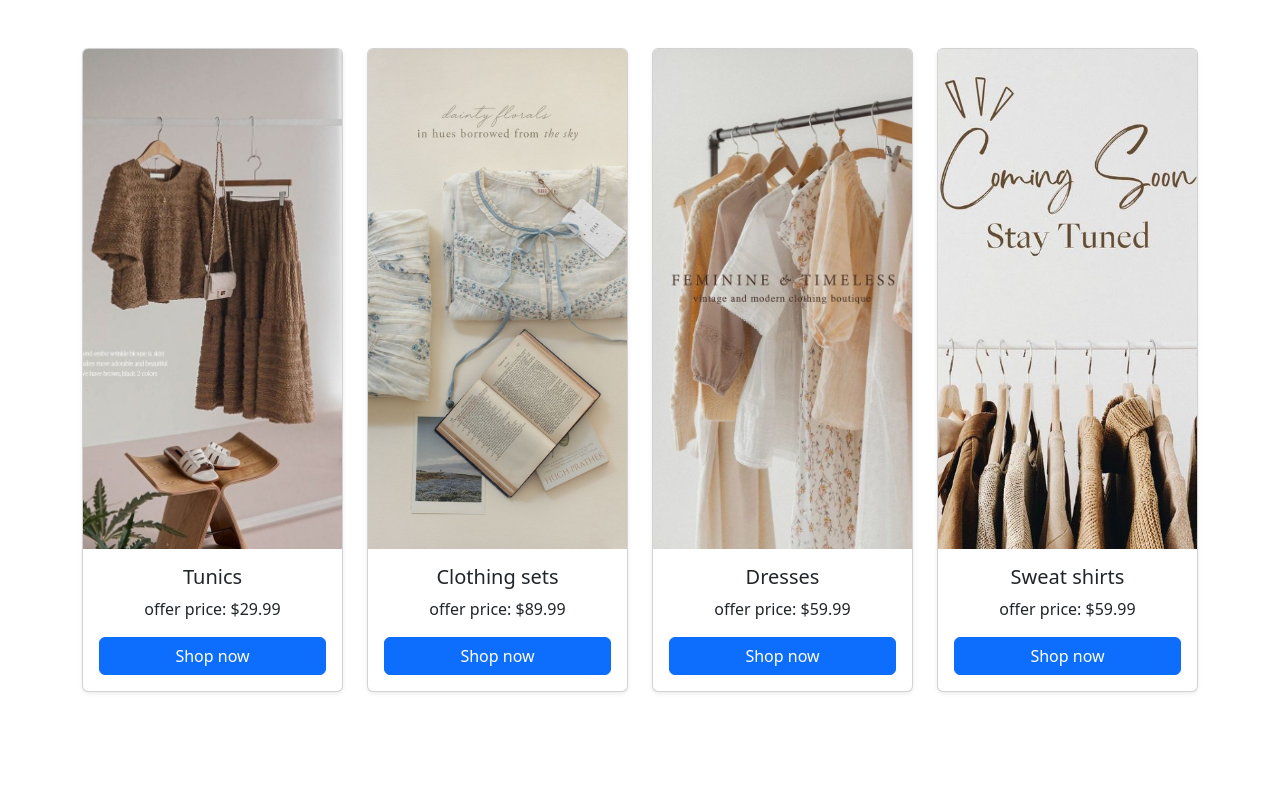
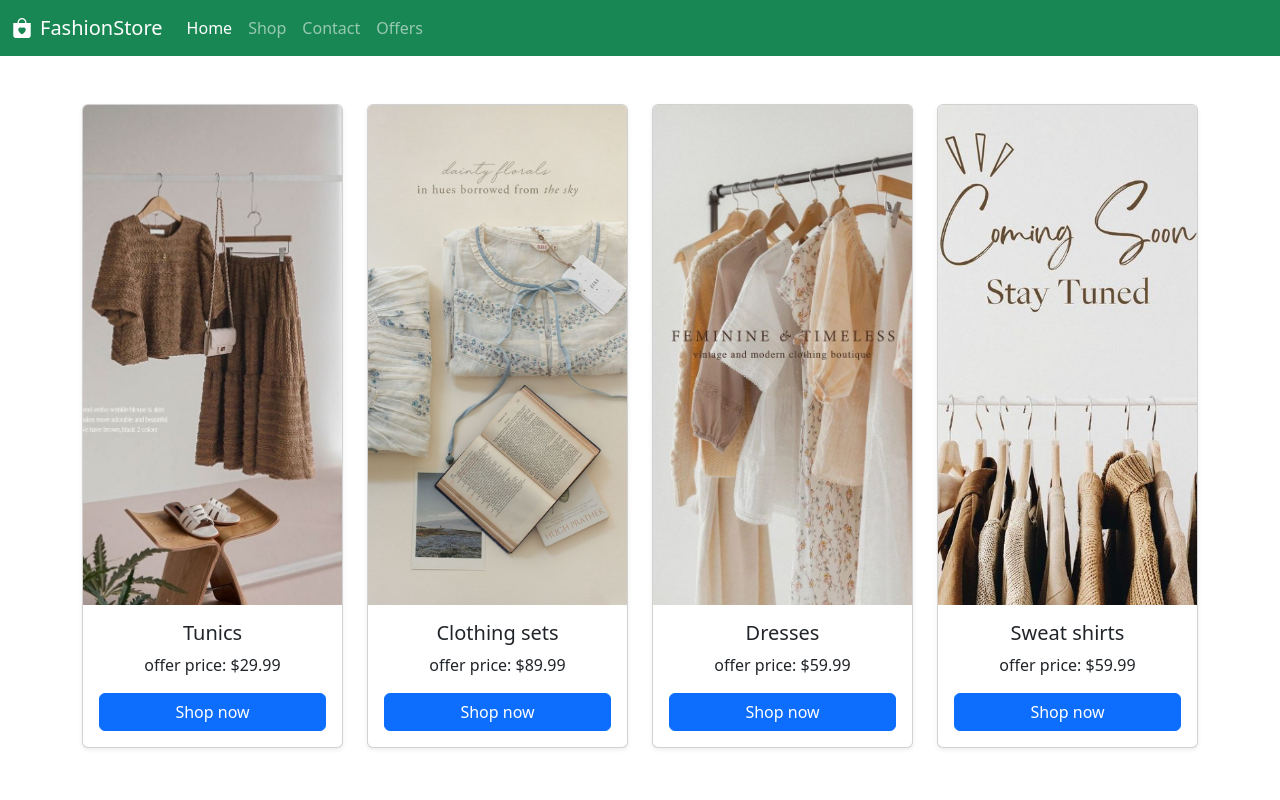
Before and after one commit to nidhashareefmp/fashionbynid, a plain HTML site: page offer.html in a window 1280 px wide. Shown: the top 800 px of the page. Drawn offline with nearby package versions, Linux system fonts and the light colour scheme.

Commit message:
first commit

```diff
--- a/offer.html
+++ b/offer.html
@@ -3,14 +3,58 @@
 <head>
   <meta charset="UTF-8">
   <meta name="viewport" content="width=device-width, initial-scale=1.0">
-    <title>Document</title>
+  <title>Fashion Store</title>
   <link href="https://cdn.jsdelivr.net/npm/bootstrap@5.3.2/dist/css/bootstrap.min.css" rel="stylesheet">
   <link rel="stylesheet" href="https://cdn.jsdelivr.net/npm/bootstrap-icons@1.11.3/font/bootstrap-icons.css">
 
+  <style>
+    .fixed-img {
+      height: 500px;       /* make all images same height */
+      object-fit: cover;   /* fit nicely without distortion */
+    }
+
+    /* make footer stick to bottom */
+    body {
+      display: flex;
+      flex-direction: column;
+      min-height: 100vh;
+    }
+    main {
+      flex: 1;
+    }
+  </style>
 </head>
 <body>
 
+  <!-- Navbar -->
+  <nav class="navbar navbar-expand-lg navbar-dark bg-success sticky-top">
+    <div class="container-fluid">
 
+      <!-- Logo -->
+      <a class="navbar-brand d-flex align-items-center" href="#">
+        <i class="bi bi-bag-heart-fill me-2"></i>
+        <span>FashionStore</span>
+      </a>
+
+      <!-- Mobile Toggle -->
+      <button class="navbar-toggler" type="button" data-bs-toggle="collapse" data-bs-target="#navbarNav">
+        <span class="navbar-toggler-icon"></span>
+      </button>
+
+      <!-- Navbar Links -->
+      <div class="collapse navbar-collapse" id="navbarNav">
+        <ul class="navbar-nav me-3">
+          <li class="nav-item"><a class="nav-link active" href="#home">Home</a></li>
+          <li class="nav-item"><a class="nav-link" href="abaya.html">Shop</a></li>
+          <li class="nav-item"><a class="nav-link" href="contact.html">Contact</a></li>
+          <li class="nav-item"><a class="nav-link" href="offer.html">Offers</a></li>
+        </ul>
+      </div> <!-- ✅ CLOSED NAVBAR -->
+    </div>
+  </nav>
+
+  <!-- Main Content -->
+  <main>
     <div class="container my-5">
       <div class="row g-4">
 
@@ -20,7 +64,7 @@
               <img src="design1.jpg" class="card-img-top fixed-img" alt="Abaya">
               <div class="card-body text-center">
                 <h5 class="card-title">Tunics</h5>
-            <p class="card-text"> offer price: $29.99</p>
+                <p class="card-text">offer price: $29.99</p>
                 <button class="btn btn-primary w-100">Shop now</button>
               </div>
             </div>
@@ -33,7 +77,7 @@
               <img src="design2.jpg" class="card-img-top fixed-img" alt="Western">
               <div class="card-body text-center">
                 <h5 class="card-title">Clothing sets</h5>
-            <p class="card-text"> offer price: $89.99</p>
+                <p class="card-text">offer price: $89.99</p>
                 <button class="btn btn-primary w-100">Shop now</button>
               </div>
             </div>
@@ -46,7 +90,7 @@
               <img src="design3.jpg" class="card-img-top fixed-img" alt="Kurta Sets">
               <div class="card-body text-center">
                 <h5 class="card-title">Dresses</h5>
-            <p class="card-text"> offer price: $59.99</p>
+                <p class="card-text">offer price: $59.99</p>
                 <button class="btn btn-primary w-100">Shop now</button>
               </div>
             </div>
@@ -59,7 +103,7 @@
               <img src="design4.jpg" class="card-img-top fixed-img" alt="Kurta Sets">
               <div class="card-body text-center">
                 <h5 class="card-title">Sweat shirts</h5>
-            <p class="card-text"> offer price: $59.99</p>
+                <p class="card-text">offer price: $59.99</p>
                 <button class="btn btn-primary w-100">Shop now</button>
               </div>
             </div>
@@ -67,14 +111,8 @@
         </div>
 
       </div>
-</div><br><br><br><br>
-
-<style>
-  .fixed-img {
-    height: 500px;       /* make all images same height */
-    object-fit: cover;   /* fit nicely without distortion */
-  }
-</style>
+    </div>
+  </main>
 
   <!-- Footer -->
   <footer class="bg-dark text-light pt-4 mt-5">
@@ -84,8 +122,7 @@
         <!-- About -->
         <div class="col-md-4 mb-3">
           <h5>FashionStore</h5>
-                        <p>Bringing you the latest trends in fashion at affordable prices. Shop with confidence and
-                            style.</p>
+          <p>Bringing you the latest trends in fashion at affordable prices. Shop with confidence and style.</p>
         </div>
 
         <!-- Quick Links -->
@@ -118,16 +155,12 @@
             </a>
           </div>
         </div>
-
       </div>
       <hr class="border-light">
       <p class="text-center mb-0">&copy; 2025 FashionStore by nidhaghan. All Rights Reserved.</p>
     </div>
   </footer>
 
-
   <script src="https://cdn.jsdelivr.net/npm/bootstrap@5.3.2/dist/js/bootstrap.bundle.min.js"></script>
-
-
 </body>
 </html>
```
Also changed, not shown: abaya.html (+45 -15 lines), contact.html (+42 -13 lines), index.html (+13 -22 lines). Lines whose indentation alone changed are shown as unchanged.
